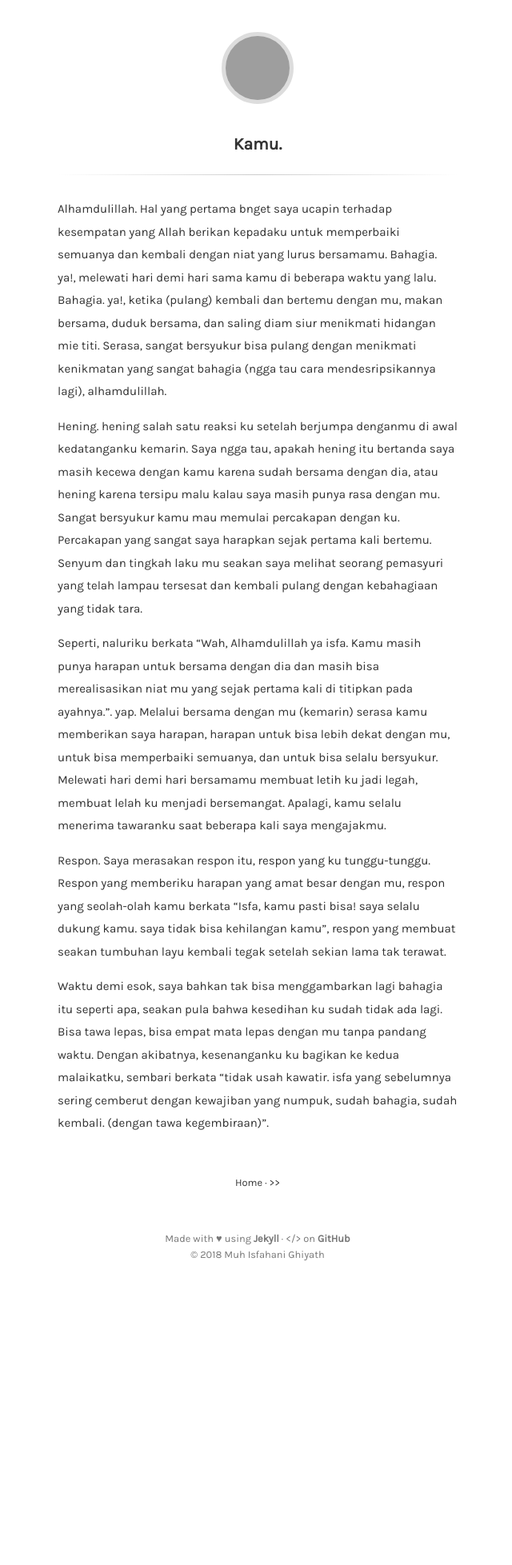
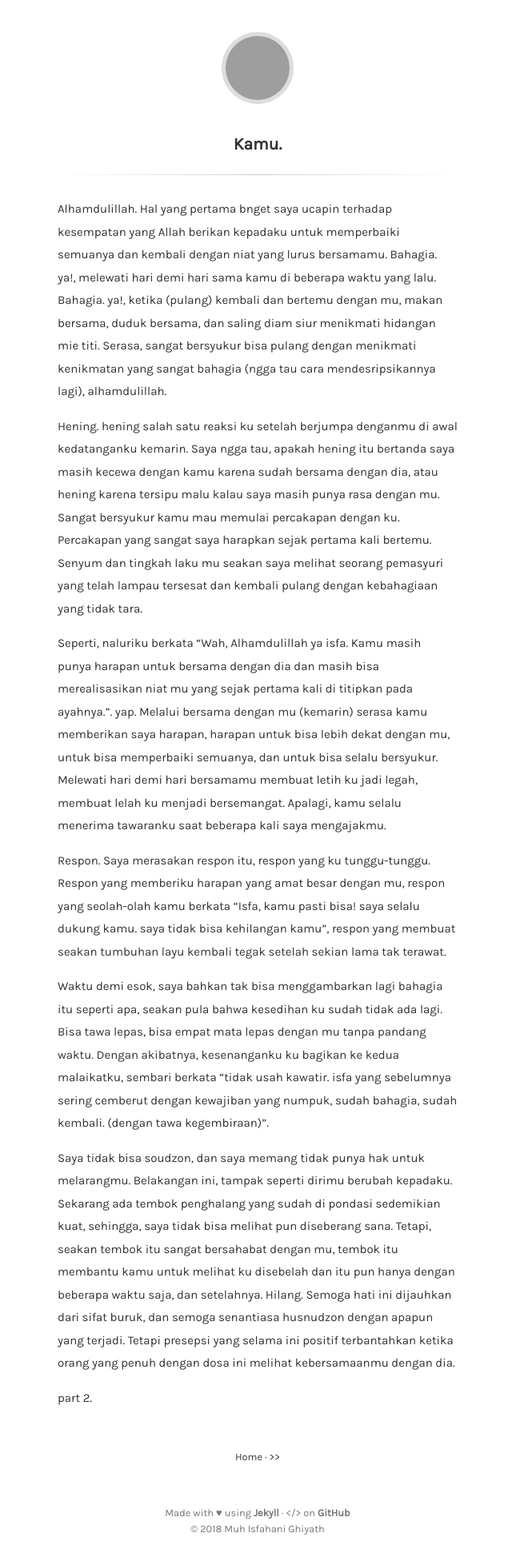
Before and after one commit to isfaaghyth/backup.isfaaghyth.github.io, a Jekyll site: the page built from _posts/2018-02-10-kamu.md, in a window 1280 px wide. Shown: the whole page at 80% size, without its empty margins (318-958 px from the left). Built offline with Jekyll 4.4.1, drawn with Linux system fonts in a browser that asks for light colours; before the commit the page ends 1614 px from its top, so only the background shows below that; grey boxes are pictures that could not be loaded.

Commit message:
Update 2018-02-10-kamu.md

```diff
--- a/_posts/2018-02-10-kamu.md
+++ b/_posts/2018-02-10-kamu.md
@@ -37,3 +37,13 @@ kesedihan ku sudah tidak ada lagi. Bisa tawa lepas, bisa empat mata lepas dengan
 Dengan akibatnya, kesenanganku ku bagikan ke kedua malaikatku, sembari berkata "tidak usah kawatir. isfa yang
 sebelumnya sering cemberut dengan kewajiban yang numpuk, sudah bahagia, sudah kembali. (dengan tawa
 kegembiraan)".
+
+Saya tidak bisa soudzon, dan saya memang tidak punya hak untuk melarangmu. Belakangan ini, tampak seperti dirimu
+berubah kepadaku. Sekarang ada tembok penghalang yang sudah di pondasi sedemikian kuat, sehingga, saya tidak bisa
+melihat pun diseberang sana. Tetapi, seakan tembok itu sangat bersahabat dengan mu, tembok itu membantu kamu untuk
+melihat ku disebelah dan itu pun hanya dengan beberapa waktu saja, dan setelahnya. Hilang. Semoga hati ini dijauhkan
+dari sifat buruk, dan semoga senantiasa husnudzon dengan apapun yang terjadi. Tetapi presepsi yang selama ini positif
+terbantahkan ketika orang yang penuh dengan dosa ini melihat kebersamaanmu dengan dia.
+
+
+part 2.
```
